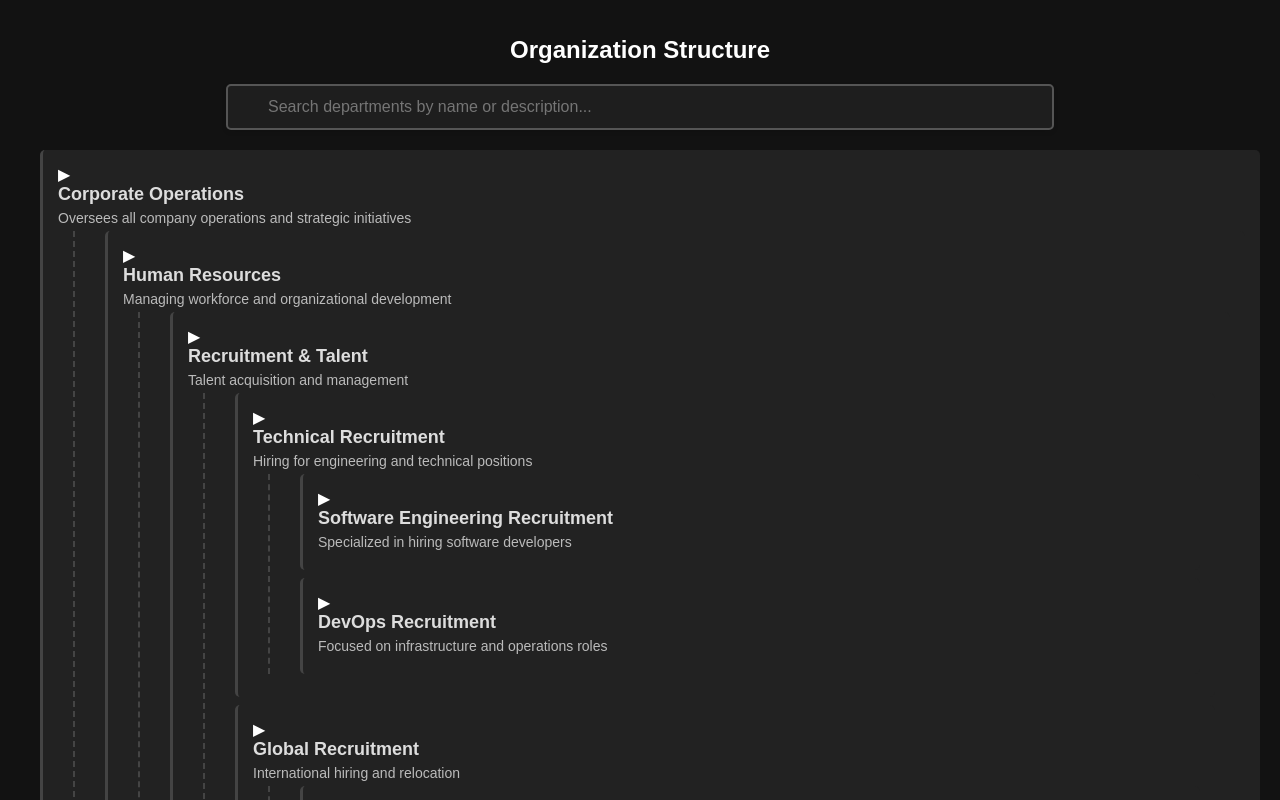
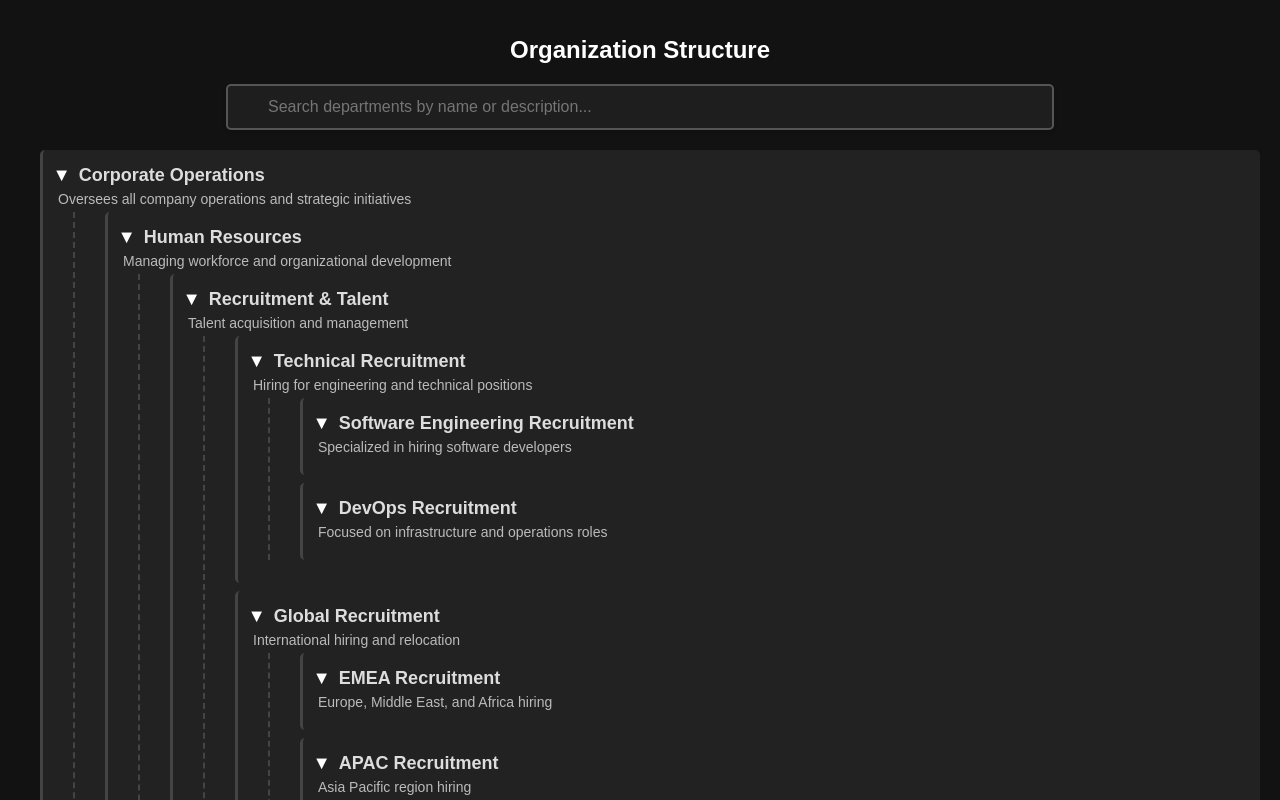
Before and after one commit to erdincerkenez-ui/department-hierarchy, a React (Create React App) app: page / in a window 1280 px wide. Shown: the top 800 px of the page. Built offline with nearby package versions, Linux system fonts and the light colour scheme; the HTML template or start-up script is replaced by a standard one.

Commit message:
Fixed arrow alignment in department headers

```diff
--- a/src/styles/Department.scss
+++ b/src/styles/Department.scss
@@ -1,9 +1,9 @@
-// Department styling to match UI
+// Department component styling
 .department {
   margin-left: 20px;
   padding: 15px;
   border-left: 3px solid #444;
-  background-color: #222; // Default dark gray background
+  background-color: #222;
   border-radius: 5px;
   margin-bottom: 8px;
   transition: background-color 0.3s ease-in-out, box-shadow 0.3s ease-in-out;
@@ -13,10 +13,23 @@
     box-shadow: 0px 4px 8px rgba(255, 255, 255, 0.1);
   }
 
-  h3 {
-    margin: 0;
-    font-size: 18px;
-    color: #ddd;
+  // Department header with proper alignment
+  .department-header {
+    display: flex;
+    align-items: center; // Ensure arrow and title are aligned
+    cursor: pointer;
+
+    .arrow {
+      font-size: 14px;
+      margin-right: 10px; // Space between arrow and title
+      transition: transform 0.3s ease-in-out;
+    }
+
+    h3 {
+      margin: 0;
+      font-size: 18px;
+      color: #ddd;
+    }
   }
 
   p {
@@ -35,14 +48,13 @@
 
 // Highlighted search results
 .highlighted {
-  background-color: #333 !important; // Lighter gray when searched
+  background-color: #333 !important;
 }
 
-// Highlight search term in yellow
-mark {
-  background-color: yellow;
-  font-weight: bold;
-  color: black;
-  padding: 2px 4px;
-  border-radius: 3px;
+// Rotate arrow on open
+.arrow.open {
+  transform: rotate(90deg);
 }
+.arrow.closed {
+  transform: rotate(0deg);
+}
```
